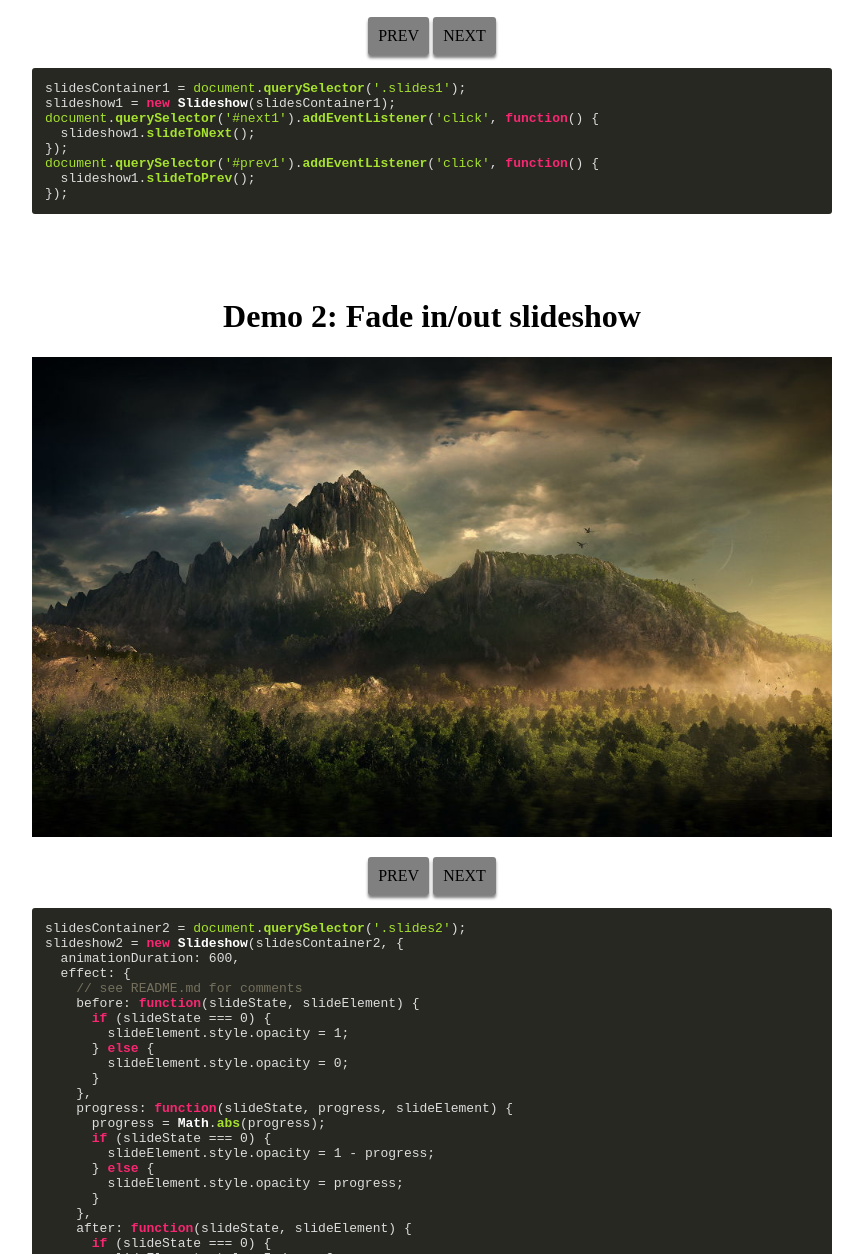
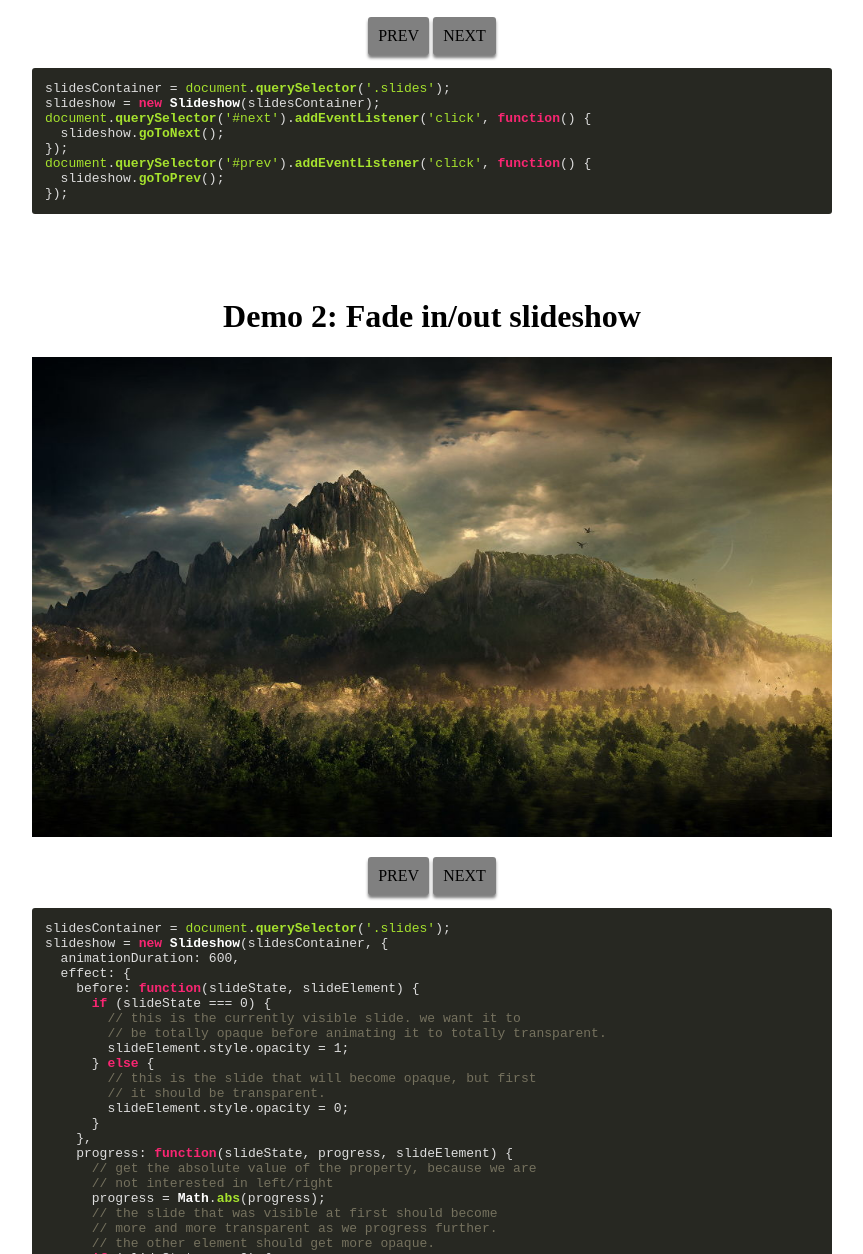
Before and after one commit to olmokramer/slideshow.js, a plain HTML site: page index.html in a window 1280 px wide. Shown: the part 563-1817 px from the top of the page, without its empty margins (208-1071 px from the left). Drawn offline with nearby package versions, Linux system fonts and the light colour scheme.

Commit message:
fixed index.html

```diff
--- a/index.html
+++ b/index.html
@@ -90,13 +90,13 @@
   </div>
   <div id="prev1" class="button">PREV</div>
   <div id="next1" class="button">NEXT</div>
-  <pre><code class="js">slidesContainer1 = document.querySelector('.slides1');
-slideshow1 = new Slideshow(slidesContainer1);
-document.querySelector('#next1').addEventListener('click', function() {
-  slideshow1.slideToNext();
+  <pre><code class="js">slidesContainer = document.querySelector('.slides');
+slideshow = new Slideshow(slidesContainer);
+document.querySelector('#next').addEventListener('click', function() {
+  slideshow.goToNext();
 });
-document.querySelector('#prev1').addEventListener('click', function() {
-  slideshow1.slideToPrev();
+document.querySelector('#prev').addEventListener('click', function() {
+  slideshow.goToPrev();
 });</code></pre>
   <div class="space"></div>
   <h1>Demo 2: Fade in/out slideshow</h1>
@@ -119,20 +119,28 @@ document.querySelector('#prev1').addEventListener('click', function() {
   </div>
   <div id="prev2" class="button">PREV</div>
   <div id="next2" class="button">NEXT</div>
-  <pre><code class="js">slidesContainer2 = document.querySelector('.slides2');
-slideshow2 = new Slideshow(slidesContainer2, {
+  <pre><code class="js">slidesContainer = document.querySelector('.slides');
+slideshow = new Slideshow(slidesContainer, {
   animationDuration: 600,
   effect: {
-    // see README.md for comments
     before: function(slideState, slideElement) {
       if (slideState === 0) {
+        // this is the currently visible slide. we want it to
+        // be totally opaque before animating it to totally transparent.
         slideElement.style.opacity = 1;
       } else {
+        // this is the slide that will become opaque, but first
+        // it should be transparent.
         slideElement.style.opacity = 0;
       }
     },
     progress: function(slideState, progress, slideElement) {
+      // get the absolute value of the property, because we are
+      // not interested in left/right
       progress = Math.abs(progress);
+      // the slide that was visible at first should become
+      // more and more transparent as we progress further.
+      // the other element should get more opaque.
       if (slideState === 0) {
         slideElement.style.opacity = 1 - progress;
       } else {
@@ -140,28 +148,31 @@ slideshow2 = new Slideshow(slidesContainer2, {
       }
     },
     after: function(slideState, slideElement) {
+      // the new slide should be on top for save image (etc.) to work
       if (slideState === 0) {
-        slideElement.style.zIndex = 0;
+        // this is the previous slide, so send down
+        slideElement.style.zIndex = 0
       } else {
-        slideElement.style.zIndex = 1;
+        // this is the next slide so send to top
+        slideElement.style.zIndex = 1
       }
     }
   }
 });
-document.querySelector('#next2').addEventListener('click', function() {
-  slideshow2.slideToNext();
+document.querySelector('#next').addEventListener('click', function() {
+  slideshow.goToNext();
 });
-document.querySelector('#prev2').addEventListener('click', function() {
-  slideshow2.slideToPrev();
+document.querySelector('#prev').addEventListener('click', function() {
+  slideshow.goToPrev();
 });</code></pre>
   <script>
     slidesContainer1 = document.querySelector('.slides1');
     slideshow1 = new Slideshow(slidesContainer1);
     document.querySelector('#next1').addEventListener('click', function() {
-      slideshow1.slideToNext();
+      slideshow1.goToNext();
     });
     document.querySelector('#prev1').addEventListener('click', function() {
-      slideshow1.slideToPrev();
+      slideshow1.goToPrev();
     });
     slidesContainer2 = document.querySelector('.slides2');
     slideshow2 = new Slideshow(slidesContainer2, {
@@ -184,22 +195,19 @@ document.querySelector('#prev2').addEventListener('click', function() {
           }
         },
         after: function(slideState, slideElement) {
-          // the new slide should be on top for save image (etc.) to work
           if (slideState === 0) {
-            // this is the previous slide, so send down
             slideElement.style.zIndex = 0;
           } else {
-            // this is the next slide so send to top
             slideElement.style.zIndex = 1;
           }
         }
       }
     });
     document.querySelector('#next2').addEventListener('click', function() {
-      slideshow2.slideToNext();
+      slideshow2.goToNext();
     });
     document.querySelector('#prev2').addEventListener('click', function() {
-      slideshow2.slideToPrev();
+      slideshow2.goToPrev();
     });
   </script>
 </body>
```
